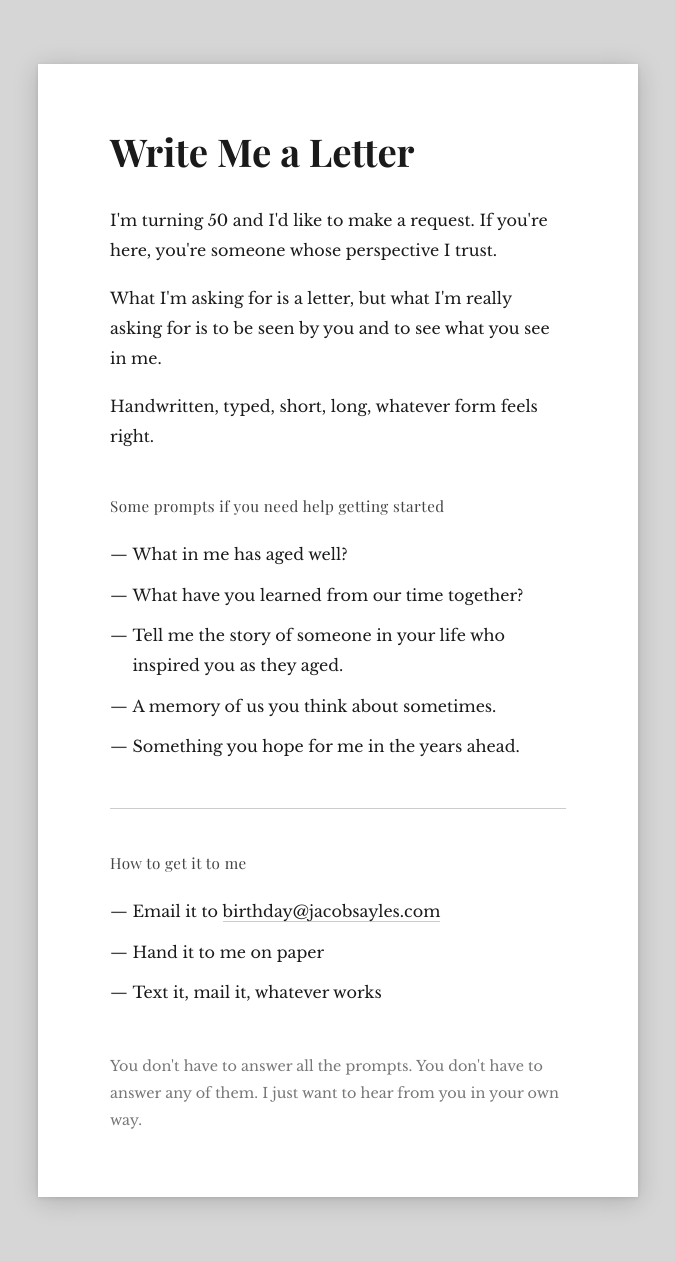
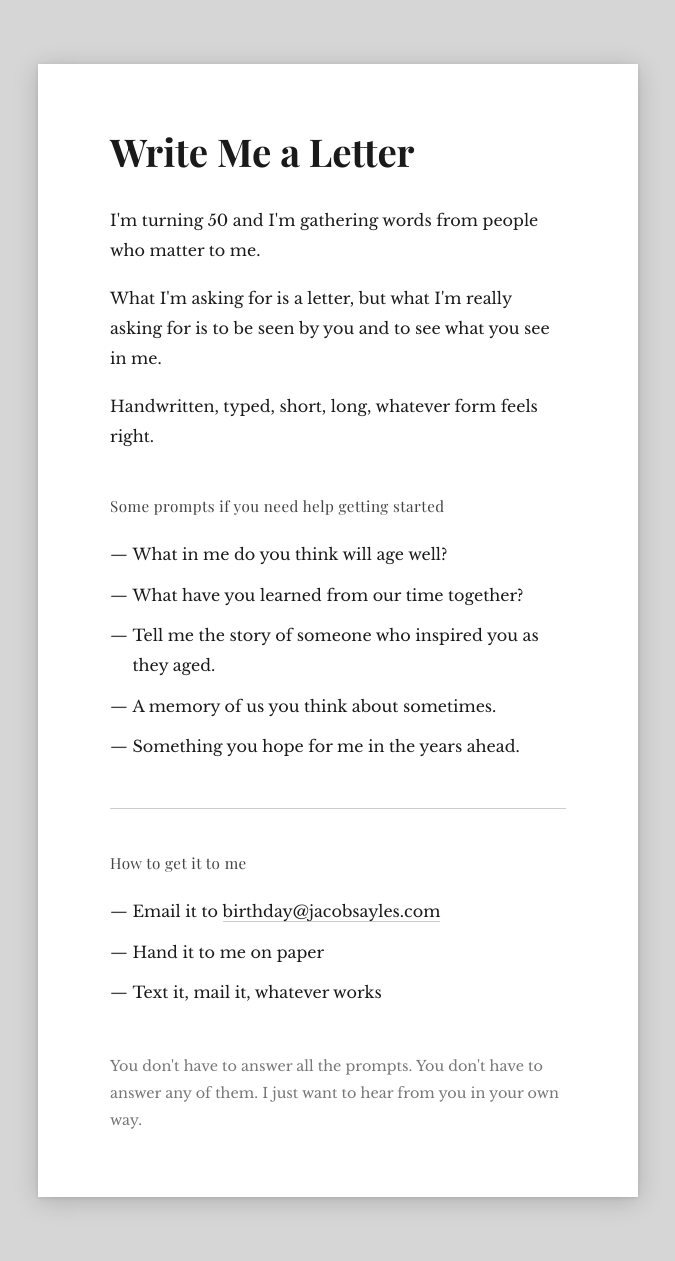
Before and after one commit to jsayles/jsayles.github.io, a Jekyll site: the page built from birthday-letters.html, in a window 1280 px wide. Shown: the whole page, without its empty margins (302-977 px from the left). Built offline with Jekyll 4.4.1, drawn with Linux system fonts in a browser that asks for light colours; some web fonts are replaced.

Commit message:
tweaked language further

```diff
--- a/birthday-letters.html
+++ b/birthday-letters.html
@@ -136,7 +136,7 @@ sitemap: false
 
     <h1>Write Me a Letter</h1>
 
-    <p class="intro">I'm turning 50 and I'd like to make a request. If you're here, you're someone whose perspective I trust.</p>
+    <p class="intro">I'm turning 50 and I'm gathering words from people who matter to me.</p>
 
     <p class="intro">
       What I'm asking for is a letter, but what I'm really asking for is to be seen by you and to see
@@ -148,9 +148,9 @@ sitemap: false
     <div class="section">
       <h2>Some prompts if you need help getting started</h2>
       <ul>
-        <li>What in me has aged well?</li>
+        <li>What in me do you think will age well?</li>
         <li>What have you learned from our time together?</li>
-        <li>Tell me the story of someone in your life who inspired you as they aged.</li>
+        <li>Tell me the story of someone who inspired you as they aged.</li>
         <li>A memory of us you think about sometimes.</li>
         <li>Something you hope for me in the years ahead.</li>
       </ul>
```
